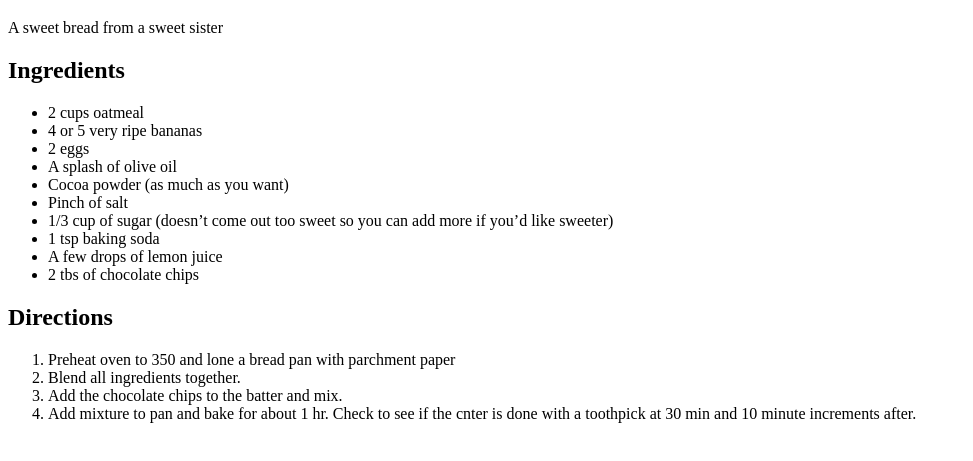
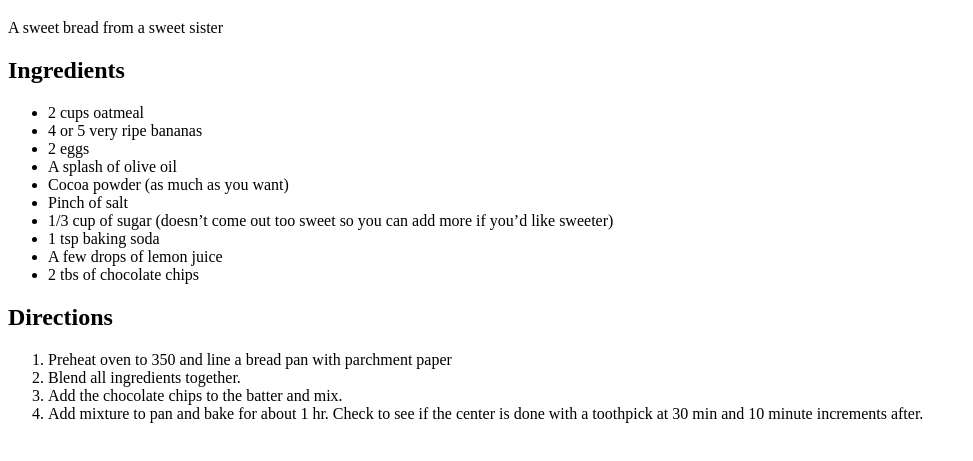
Before and after one commit to Bexadecimal/Bexadecimal.github.io, a plain HTML site: page recipes/banana-chocolate-bread.html in a window 1280 px wide. Shown: the part 61-522 px from the top of the page, without its empty margins (0-973 px from the left). Drawn offline with Linux system fonts and the light colour scheme.

Commit message:
Fixed typos and added body tag

```diff
--- a/recipes/banana-chocolate-bread.html
+++ b/recipes/banana-chocolate-bread.html
@@ -5,6 +5,9 @@
     <title>Roxana's No Flour Banana Chocolate Bread</title>
 </head>
 
+
+
+<body>
 
     <h1>Roxana's No Flour Banana Chocolate Bread</h1>
     <p>A sweet bread from a sweet sister</p>
@@ -28,12 +31,12 @@
     <section id="directions">
         <h2>Directions</h2>
         <ol>
-        <li>Preheat oven to 350 and lone a bread pan with parchment paper</li>
+            <li>Preheat oven to 350 and line a bread pan with parchment paper</li>
             <li>Blend all ingredients together.</li>
             <li>Add the chocolate chips to the batter and mix.</li>
-        <li>Add mixture to pan and bake for about 1 hr. Check to see if the cnter is done with a toothpick at 30 min and 10 minute increments after.</li>
+            <li>Add mixture to pan and bake for about 1 hr. Check to see if the center is done with a toothpick at 30 min and 10 minute increments after.</li>
         </ol>
     </section>
 
-
+</body>
 </html>
```
Also changed, not shown: index.html (+3 -1 lines), recipes/deviled-eggs.html (+3 -0 lines), recipes/tuna-salad.html (+3 -0 lines). Lines whose indentation alone changed are shown as unchanged.
